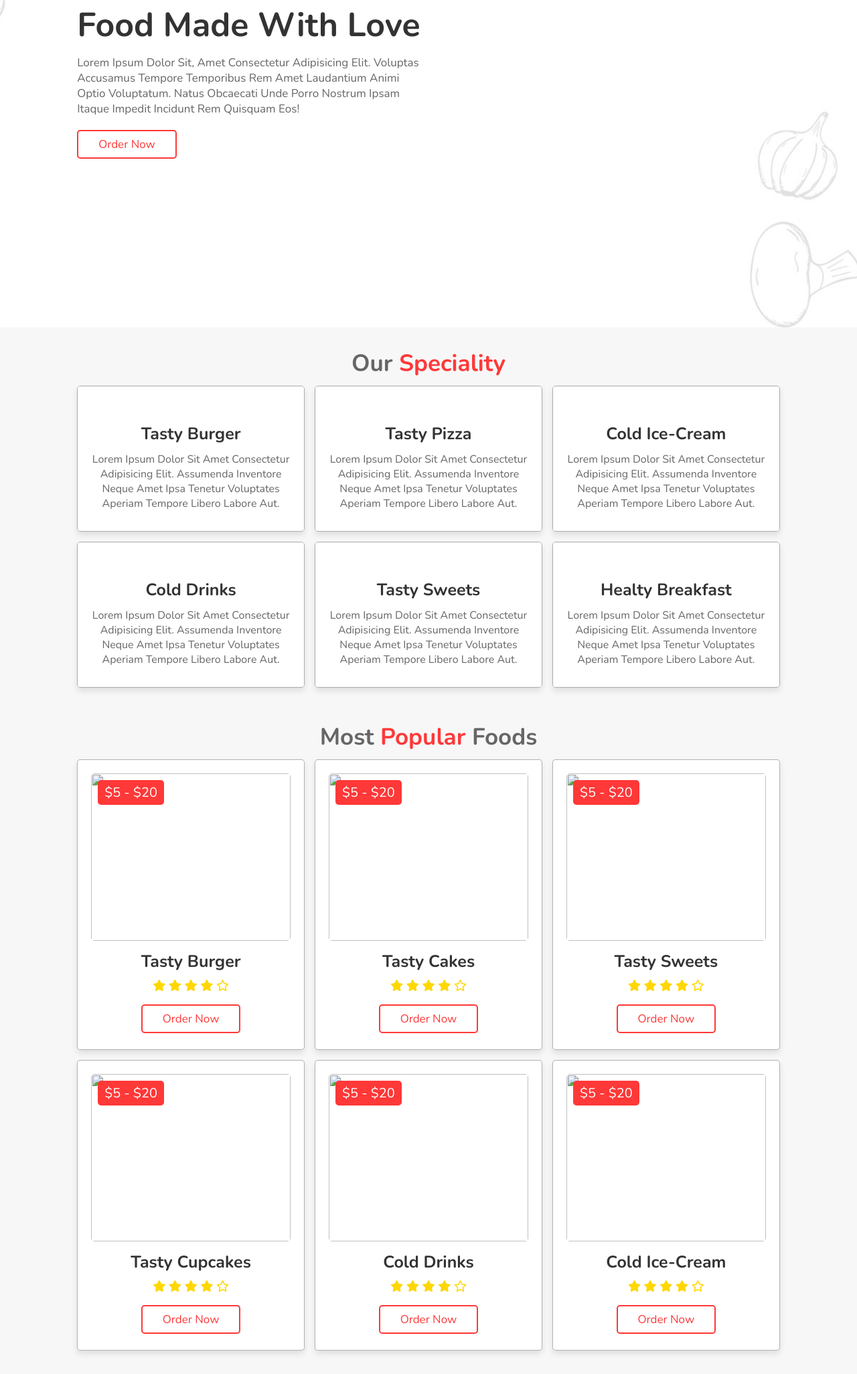
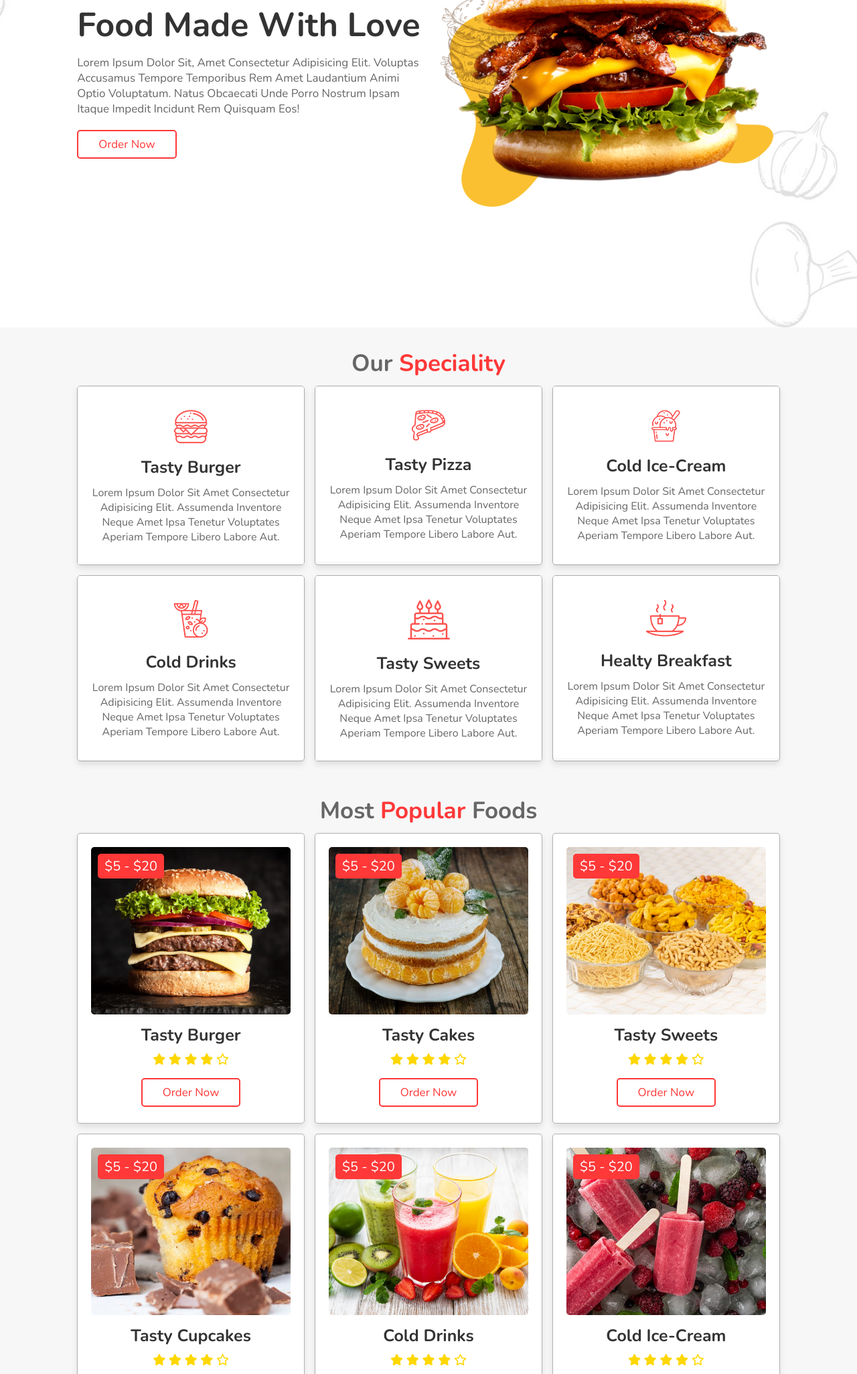
Before and after one commit to md-Ashiq/Food-Order.github.io, a plain HTML site: page index.html in a window 1280 px wide. Shown: the part 311-2363 px from the top of the page at 67% size. Drawn offline with nearby package versions, Linux system fonts and the light colour scheme; files whose address does not match are found by name.

Commit message:
Update index.html

```diff
--- a/index.html
+++ b/index.html
@@ -46,7 +46,7 @@
     </div>
 
     <div class="image">
-        <img src="images/home-img.png" alt="">
+        <img src="home-img.png" alt="">
     </div>
 
 </section>
@@ -62,49 +62,49 @@
     <div class="box-container">
 
         <div class="box">
-            <img class="image" src="images/s-img-1.jpg" alt="">
+            <img class="image" src="s-img-1.jpg" alt="">
             <div class="content">
-                <img src="images/s-1.png" alt="">
+                <img src="s-1.png" alt="">
                 <h3>tasty burger</h3>
                 <p>Lorem ipsum dolor sit amet consectetur adipisicing elit. Assumenda inventore neque amet ipsa tenetur voluptates aperiam tempore libero labore aut.</p>
             </div>
         </div>
         <div class="box">
-            <img class="image" src="images/s-img-2.jpg" alt="">
+            <img class="image" src="s-img-2.jpg" alt="">
             <div class="content">
-                <img src="images/s-2.png" alt="">
+                <img src="s-2.png" alt="">
                 <h3>tasty pizza</h3>
                 <p>Lorem ipsum dolor sit amet consectetur adipisicing elit. Assumenda inventore neque amet ipsa tenetur voluptates aperiam tempore libero labore aut.</p>
             </div>
         </div>
         <div class="box">
-            <img class="image" src="images/s-img-3.jpg" alt="">
+            <img class="image" src="s-img-3.jpg" alt="">
             <div class="content">
-                <img src="images/s-3.png" alt="">
+                <img src="s-3.png" alt="">
                 <h3>cold ice-cream</h3>
                 <p>Lorem ipsum dolor sit amet consectetur adipisicing elit. Assumenda inventore neque amet ipsa tenetur voluptates aperiam tempore libero labore aut.</p>
             </div>
         </div>
         <div class="box">
-            <img class="image" src="images/s-img-4.jpg" alt="">
+            <img class="image" src="s-img-4.jpg" alt="">
             <div class="content">
-                <img src="images/s-4.png" alt="">
+                <img src="s-4.png" alt="">
                 <h3>cold drinks</h3>
                 <p>Lorem ipsum dolor sit amet consectetur adipisicing elit. Assumenda inventore neque amet ipsa tenetur voluptates aperiam tempore libero labore aut.</p>
             </div>
         </div>
         <div class="box">
-            <img class="image" src="images/s-img-5.jpg" alt="">
+            <img class="image" src="s-img-5.jpg" alt="">
             <div class="content">
-                <img src="images/s-5.png" alt="">
+                <img src="s-5.png" alt="">
                 <h3>tasty sweets</h3>
                 <p>Lorem ipsum dolor sit amet consectetur adipisicing elit. Assumenda inventore neque amet ipsa tenetur voluptates aperiam tempore libero labore aut.</p>
             </div>
         </div>
         <div class="box">
-            <img class="image" src="images/s-img-6.jpg" alt="">
+            <img class="image" src="s-img-6.jpg" alt="">
             <div class="content">
-                <img src="images/s-6.png" alt="">
+                <img src="s-6.png" alt="">
                 <h3>healty breakfast</h3>
                 <p>Lorem ipsum dolor sit amet consectetur adipisicing elit. Assumenda inventore neque amet ipsa tenetur voluptates aperiam tempore libero labore aut.</p>
             </div>
@@ -126,7 +126,7 @@
 
         <div class="box">
             <span class="price"> $5 - $20 </span>
-            <img src="images/p-1.jpg" alt="">
+            <img src="p-1.jpg" alt="">
             <h3>tasty burger</h3>
             <div class="stars">
                 <i class="fas fa-star"></i>
@@ -139,7 +139,7 @@
         </div>
         <div class="box">
             <span class="price"> $5 - $20 </span>
-            <img src="images/p-2.jpg" alt="">
+            <img src="p-2.jpg" alt="">
             <h3>tasty cakes</h3>
             <div class="stars">
                 <i class="fas fa-star"></i>
@@ -152,7 +152,7 @@
         </div>
         <div class="box">
             <span class="price"> $5 - $20 </span>
-            <img src="images/p-3.jpg" alt="">
+            <img src="p-3.jpg" alt="">
             <h3>tasty sweets</h3>
             <div class="stars">
                 <i class="fas fa-star"></i>
@@ -165,7 +165,7 @@
         </div>
         <div class="box">
             <span class="price"> $5 - $20 </span>
-            <img src="images/p-4.jpg" alt="">
+            <img src="p-4.jpg" alt="">
             <h3>tasty cupcakes</h3>
             <div class="stars">
                 <i class="fas fa-star"></i>
@@ -178,7 +178,7 @@
         </div>
         <div class="box">
             <span class="price"> $5 - $20 </span>
-            <img src="images/p-5.jpg" alt="">
+            <img src="p-5.jpg" alt="">
             <h3>cold drinks</h3>
             <div class="stars">
                 <i class="fas fa-star"></i>
@@ -191,7 +191,7 @@
         </div>
         <div class="box">
             <span class="price"> $5 - $20 </span>
-            <img src="images/p-6.jpg" alt="">
+            <img src="p-6.jpg" alt="">
             <h3>cold ice-cream</h3>
             <div class="stars">
                 <i class="fas fa-star"></i>
@@ -218,19 +218,19 @@
     <section class="steps">
 
         <div class="box">
-            <img src="images/step-1.jpg" alt="">
+            <img src="step-1.jpg" alt="">
             <h3>choose your favorite food</h3>
         </div>
         <div class="box">
-            <img src="images/step-2.jpg" alt="">
+            <img src="step-2.jpg" alt="">
             <h3>free and fast delivery</h3>
         </div>
         <div class="box">
-            <img src="images/step-3.jpg" alt="">
+            <img src="step-3.jpg" alt="">
             <h3>easy payments methods</h3>
         </div>
         <div class="box">
-            <img src="images/step-4.jpg" alt="">
+            <img src="step-4.jpg" alt="">
             <h3>and finally, enjoy your food</h3>
         </div>
 
@@ -249,7 +249,7 @@
     <div class="box-container">
 
         <div class="box">
-            <img src="images/g-1.jpg" alt="">
+            <img src="g-1.jpg" alt="">
             <div class="content">
                 <h3>tasty food</h3>
                 <p>Lorem ipsum dolor sit, amet consectetur adipisicing elit. Deleniti, ipsum.</p>
@@ -257,7 +257,7 @@
             </div>
         </div>
         <div class="box">
-            <img src="images/g-2.jpg" alt="">
+            <img src="g-2.jpg" alt="">
             <div class="content">
                 <h3>tasty food</h3>
                 <p>Lorem ipsum dolor sit, amet consectetur adipisicing elit. Deleniti, ipsum.</p>
@@ -265,7 +265,7 @@
             </div>
         </div>
         <div class="box">
-            <img src="images/g-3.jpg" alt="">
+            <img src="g-3.jpg" alt="">
             <div class="content">
                 <h3>tasty food</h3>
                 <p>Lorem ipsum dolor sit, amet consectetur adipisicing elit. Deleniti, ipsum.</p>
@@ -273,7 +273,7 @@
             </div>
         </div>
         <div class="box">
-            <img src="images/g-4.jpg" alt="">
+            <img src="g-4.jpg" alt="">
             <div class="content">
                 <h3>tasty food</h3>
                 <p>Lorem ipsum dolor sit, amet consectetur adipisicing elit. Deleniti, ipsum.</p>
@@ -281,7 +281,7 @@
             </div>
         </div>
         <div class="box">
-            <img src="images/g-5.jpg" alt="">
+            <img src="g-5.jpg" alt="">
             <div class="content">
                 <h3>tasty food</h3>
                 <p>Lorem ipsum dolor sit, amet consectetur adipisicing elit. Deleniti, ipsum.</p>
@@ -289,7 +289,7 @@
             </div>
         </div>
         <div class="box">
-            <img src="images/g-6.jpg" alt="">
+            <img src="g-6.jpg" alt="">
             <div class="content">
                 <h3>tasty food</h3>
                 <p>Lorem ipsum dolor sit, amet consectetur adipisicing elit. Deleniti, ipsum.</p>
@@ -297,7 +297,7 @@
             </div>
         </div>
         <div class="box">
-            <img src="images/g-7.jpg" alt="">
+            <img src="g-7.jpg" alt="">
             <div class="content">
                 <h3>tasty food</h3>
                 <p>Lorem ipsum dolor sit, amet consectetur adipisicing elit. Deleniti, ipsum.</p>
@@ -305,7 +305,7 @@
             </div>
         </div>
         <div class="box">
-            <img src="images/g-8.jpg" alt="">
+            <img src="g-8.jpg" alt="">
             <div class="content">
                 <h3>tasty food</h3>
                 <p>Lorem ipsum dolor sit, amet consectetur adipisicing elit. Deleniti, ipsum.</p>
@@ -313,7 +313,7 @@
             </div>
         </div>
         <div class="box">
-            <img src="images/g-9.jpg" alt="">
+            <img src="g-9.jpg" alt="">
             <div class="content">
                 <h3>tasty food</h3>
                 <p>Lorem ipsum dolor sit, amet consectetur adipisicing elit. Deleniti, ipsum.</p>
@@ -336,7 +336,7 @@
     <div class="box-container">
 
         <div class="box">
-            <img src="images/pic1.png" alt="">
+            <img src="pic1.png" alt="">
             <h3>john deo</h3>
             <div class="stars">
                 <i class="fas fa-star"></i>
@@ -348,7 +348,7 @@
             <p>Lorem ipsum dolor sit amet consectetur adipisicing elit. Corrupti delectus, ducimus facere quod ratione vel laboriosam? Est, maxime rem. Itaque.</p>
         </div>
         <div class="box">
-            <img src="images/pic2.png" alt="">
+            <img src="pic2.png" alt="">
             <h3>john deo</h3>
             <div class="stars">
                 <i class="fas fa-star"></i>
@@ -360,7 +360,7 @@
             <p>Lorem ipsum dolor sit amet consectetur adipisicing elit. Corrupti delectus, ducimus facere quod ratione vel laboriosam? Est, maxime rem. Itaque.</p>
         </div>
         <div class="box">
-            <img src="images/pic3.png" alt="">
+            <img src="pic3.png" alt="">
             <h3>john deo</h3>
             <div class="stars">
                 <i class="fas fa-star"></i>
@@ -387,7 +387,7 @@
     <div class="row">
 
         <div class="image">
-            <img src="images/order-img.jpg" alt="">
+            <img src="order-img.jpg" alt="">
         </div>
 
         <form action="">
@@ -435,7 +435,7 @@
 
 <!-- loader  -->
 <div class="loader-container">
-    <img src="images/loader.gif" alt="">
+    <img src="loader.gif" alt="">
 </div>
 
 
```
